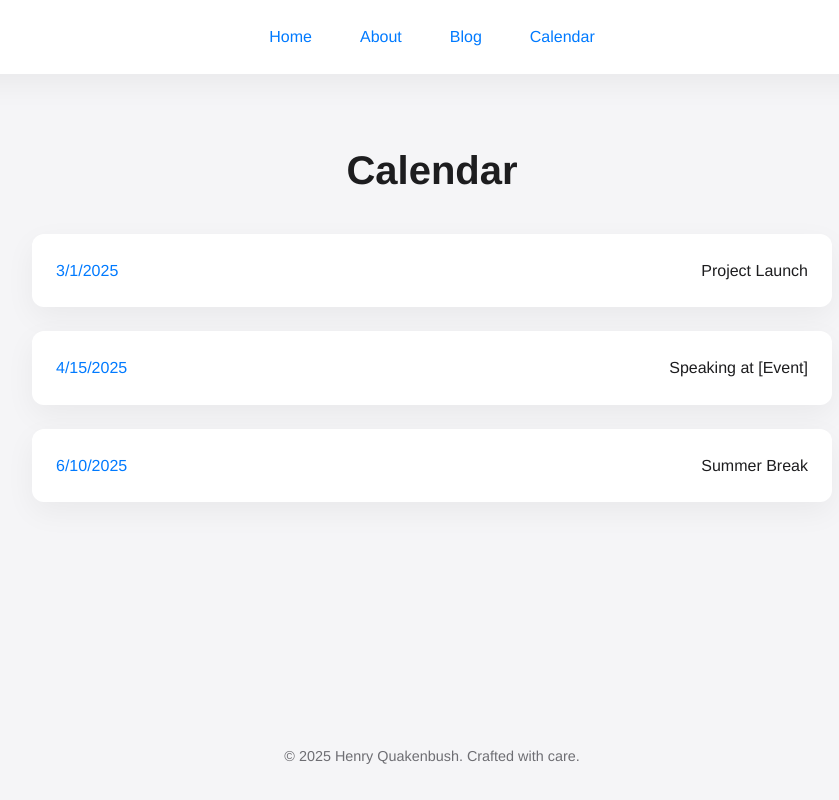
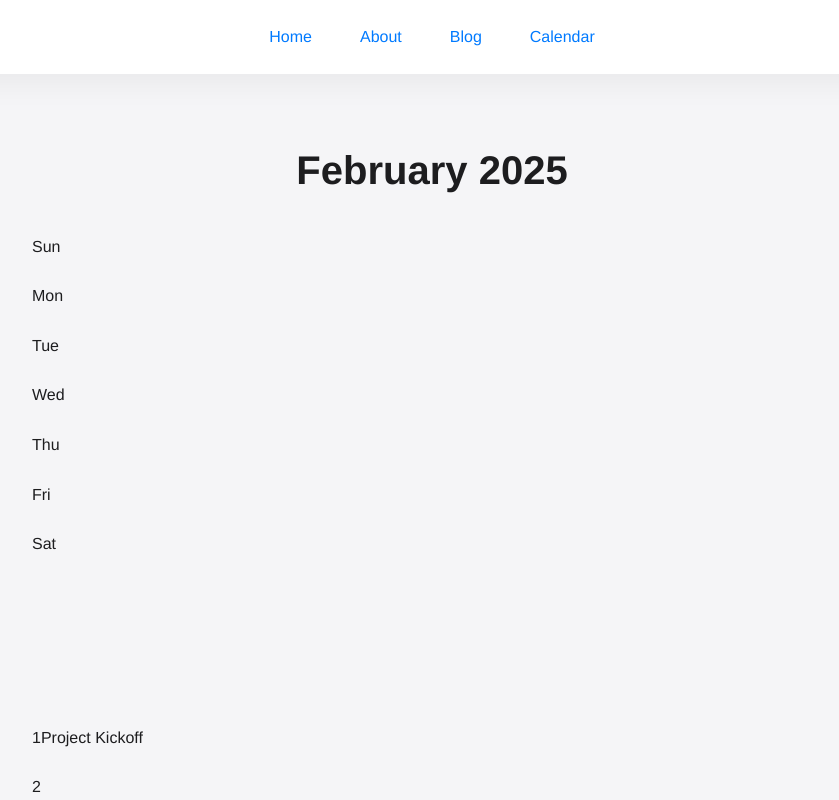
Before and after one commit to slyfox29/henry-quakenbush-site, a Next.js app: page /calendar in a window 1280 px wide. Shown: the top 800 px of the page, without its empty margins (208-1047 px from the left). Built offline with nearby package versions, Linux system fonts and the light colour scheme.

Commit message:
Update calendar.js

```diff
--- a/pages/calendar.js
+++ b/pages/calendar.js
@@ -2,22 +2,38 @@ import Layout from '../components/Layout';
 
 export default function Calendar() {
   const events = [
-    { date: '2025-03-01', title: 'Project Launch' },
-    { date: '2025-04-15', title: 'Speaking at [Event]' },
-    { date: '2025-06-10', title: 'Summer Break' },
+    { date: '2025-02-01', title: 'Project Kickoff' },
+    { date: '2025-02-15', title: 'Blog Update' },
+    { date: '2025-02-21', title: 'Site Launch' },
   ];
+
+  const month = '2025-02'; // February 2025
+  const daysInMonth = new Date(2025, 1, 0).getDate(); // 28 days
+  const firstDay = new Date(2025, 1, 1).getDay(); // Sunday = 0, Monday = 1, etc.
+  const days = Array.from({ length: daysInMonth }, (_, i) => i + 1);
+  const blanks = Array(firstDay).fill(null); // Offset for first day
 
   return (
     <Layout>
       <section className="calendar">
-        <h2 className="section-title">Calendar</h2>
+        <h2 className="section-title">February 2025</h2>
         <div className="calendar-grid">
-          {events.map((event, index) => (
-            <div key={index} className="calendar-event">
-              <span className="event-date">{new Date(event.date).toLocaleDateString()}</span>
-              <span className="event-title">{event.title}</span>
-            </div>
+          {['Sun', 'Mon', 'Tue', 'Wed', 'Thu', 'Fri', 'Sat'].map((day) => (
+            <div key={day} className="calendar-header">{day}</div>
           ))}
+          {blanks.map((_, i) => (
+            <div key={`blank-${i}`} className="calendar-day empty"></div>
+          ))}
+          {days.map((day) => {
+            const dateString = `${month}-${String(day).padStart(2, '0')}`;
+            const event = events.find((e) => e.date === dateString);
+            return (
+              <div key={day} className={`calendar-day ${event ? 'has-event' : ''}`}>
+                <span className="day-number">{day}</span>
+                {event && <span className="event-title">{event.title}</span>}
+              </div>
+            );
+          })}
         </div>
       </section>
     </Layout>
```
